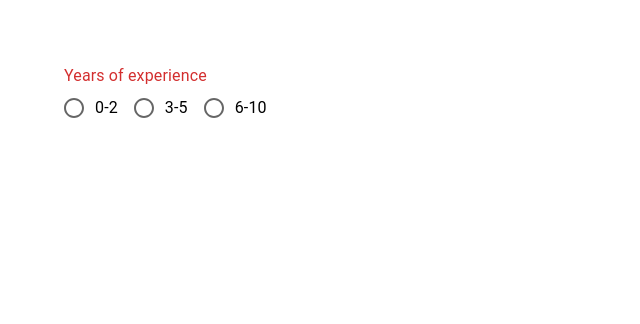
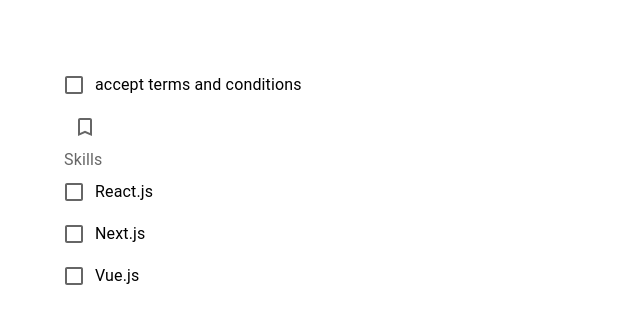
Before and after one commit to itsparasbisht/react-mui, a React (Create React App) app: page / in a window 1280 px wide. Shown: the top 324 px of the page, without its empty margins (0-640 px from the left). Built offline with nearby package versions, Linux system fonts and the light colour scheme.

Commit message:
mui checkbox

```diff
--- a/src/App.js
+++ b/src/App.js
@@ -4,6 +4,7 @@
 import MuiTextField from './components/MuiTextField';
 import MuiSelect from './components/MuiSelect';
 import MuiRadio from './components/MuiRadio';
+import MuiCheckbox from './components/MuiCheckbox';
 
 function App() {
   return (
@@ -12,7 +13,8 @@
       {/* <MuiButton /> */}
       {/* <MuiTextField /> */}
       {/* <MuiSelect /> */}
-      <MuiRadio />
+      {/* <MuiRadio /> */}
+      <MuiCheckbox />
     </div>
   );
 }
--- /dev/null
+++ b/src/components/MuiCheckbox.js
@@ -0,0 +1,63 @@
+import React, { useState } from 'react'
+import FormGroup from '@mui/material/FormGroup';
+import FormControlLabel from '@mui/material/FormControlLabel';
+import Checkbox from '@mui/material/Checkbox';
+import { Box, FormLabel } from '@mui/material';
+import BookmarkBorderIcon from '@mui/icons-material/BookmarkBorder';
+import BookmarkIcon from '@mui/icons-material/Bookmark';
+
+function MuiCheckbox() {
+    const [accept, setAccept] = useState(false)
+    const [bookmark, setBookmark] = useState(false)
+    const [skills, setSkills] = useState([])
+
+    console.log(skills)
+
+    const handleChange = (e) => {
+        setAccept(e.target.checked)
+    }
+
+    const handleBookmark = (e) => {
+        setBookmark(e.target.checked)
+    }
+
+    const handleSkillsChange = (e) => {
+        const index = skills.indexOf(e.target.value)
+        if(index === -1){
+            setSkills([...skills, e.target.value])
+        }
+        else{
+            setSkills(skills.filter(skill => skill !== e.target.value))
+        }
+    }
+
+  return (
+      <>
+        <Box>
+            <FormControlLabel
+                control={<Checkbox checked={accept} />}
+                label="accept terms and conditions"
+                onChange={handleChange}
+            />
+        </Box>
+        <Box>
+            <Checkbox
+                checked={bookmark}
+                onChange={handleBookmark}
+                icon={<BookmarkBorderIcon />}
+                checkedIcon={<BookmarkIcon />}
+            />
+        </Box>
+        <Box>
+            <FormGroup>
+                <FormLabel>Skills</FormLabel>
+                <FormControlLabel control={<Checkbox value="react.js" checked={skills.includes('react.js')} onChange={handleSkillsChange} />} label="React.js" />
+                <FormControlLabel control={<Checkbox value="next.js" checked={skills.includes('next.js')} onChange={handleSkillsChange} />} label="Next.js" />
+                <FormControlLabel control={<Checkbox value="vue.js" checked={skills.includes('vue.js')} onChange={handleSkillsChange} />} label="Vue.js" />
+            </FormGroup>
+        </Box>
+    </>
+  )
+}
+
+export default MuiCheckbox
```
